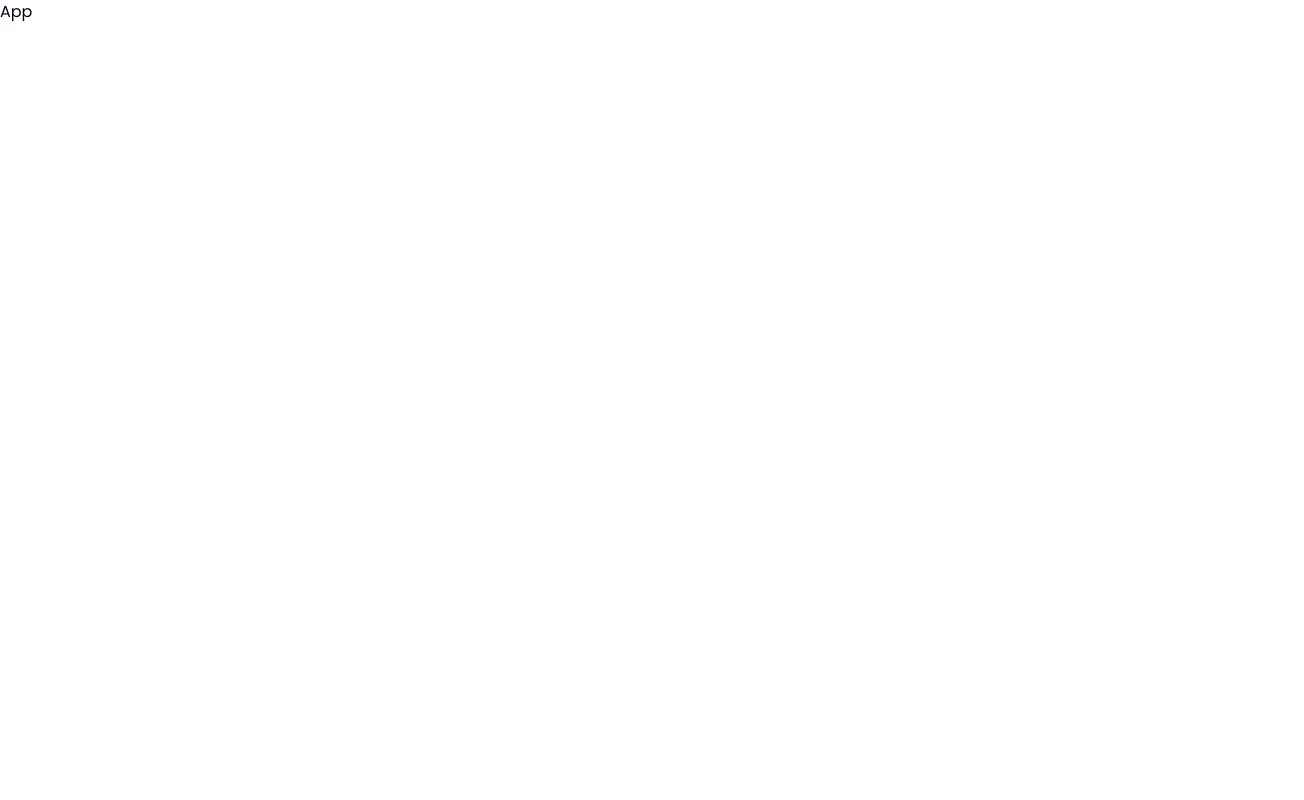
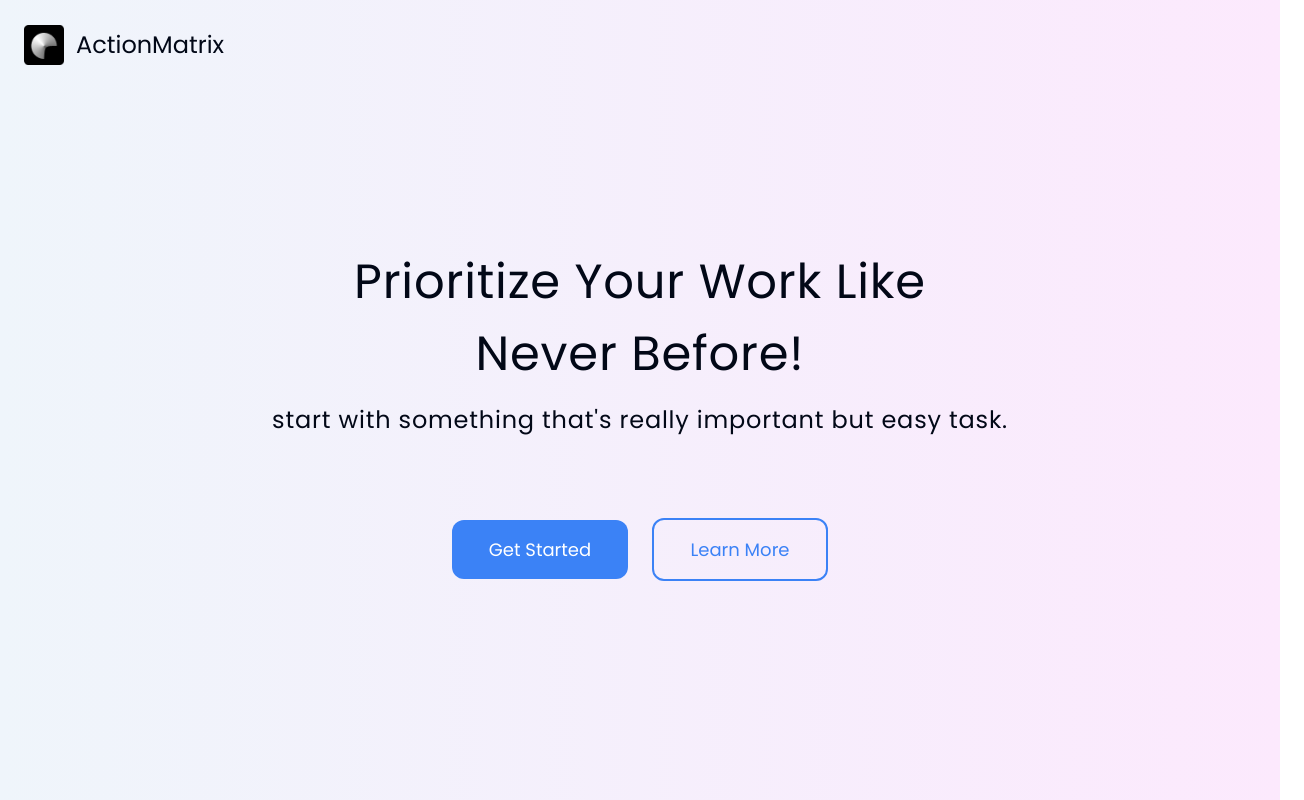
Before and after one commit to CLOUDoort/ActionMatrix, a React (Vite) app: page / in a window 1280 px wide. Shown: the whole page, 1304 px wide, since content can reach past the window. Built offline with nearby package versions, Linux system fonts and the light colour scheme.

Commit message:
feat: task list

```diff
--- a/src/App.tsx
+++ b/src/App.tsx
@@ -1,7 +1,52 @@
+import { RouterProvider, createBrowserRouter } from 'react-router-dom';
+
+import AppLayout from './ui/AppLayout';
+import Home from './ui/Home';
+import TodoList, { loader as todoLoader } from './features/task/TodoList';
+import DoneList, { loader as doneLoader } from './features/task/DoneList';
+import CreateTask from './features/create/CreateTask';
+
 const App = () => {
-  return (
-    <div>App</div>
-  )
-}
+  const router = createBrowserRouter([
+    {
+      path: '/',
+      element: <Home />,
+    },
+    {
+      element: <AppLayout />,
+      children: [
+        {
+          path: '/app/todo',
+          element: <TodoList />,
+          loader: todoLoader,
+          children: [
+            {
+              path: ':priority/:difficulty',
+              element: <TodoList />,
+              loader: todoLoader,
+            },
+          ],
+        },
+        {
+          path: '/app/done',
+          element: <DoneList />,
+          loader: doneLoader,
+          children: [
+            {
+              path: ':priority/:difficulty',
+              element: <DoneList />,
+              loader: doneLoader,
+            },
+          ],
+        },
+        {
+          path: '/app/create',
+          element: <CreateTask />,
+        },
+      ],
+    },
+  ]);
+  return <RouterProvider router={router} />;
+};
 
-export default App
+export default App;
--- /dev/null
+++ b/src/features/task/DoneList.tsx
@@ -0,0 +1,36 @@
+import { LoaderFunction, useLoaderData } from 'react-router-dom';
+import { getTasks } from '../../services/apiTasks';
+import AppMain from '../../ui/AppMain';
+import Label from '../../ui/Label';
+import NoTasks from '../../ui/NoTasks';
+import { Task } from 'Task';
+import TaskItem from './TaskItem';
+
+const DoneList = () => {
+  const done: any = useLoaderData();
+  return (
+    <AppMain name="Tasks / Todo">
+      <Label />
+      {done.length === 0 ? (
+        <NoTasks type="Done" />
+      ) : (
+        <div className="flex flex-col">
+          {done.map((task: Task) => (
+            <TaskItem task={task} key={task.id} />
+          ))}
+        </div>
+      )}
+    </AppMain>
+  );
+};
+
+export const loader: LoaderFunction<any> = ({ request }) => {
+  const url = new URL(request.url);
+  const priority = url.searchParams.get('priority');
+  const difficulty = url.searchParams.get('difficulty');
+
+  const done = getTasks('done', priority, difficulty);
+  return done;
+};
+
+export default DoneList;
--- /dev/null
+++ b/src/features/task/TodoList.tsx
@@ -0,0 +1,37 @@
+import { LoaderFunction, useFetcher, useLoaderData } from 'react-router-dom';
+import { getTasks } from '../../services/apiTasks';
+import AppMain from '../../ui/AppMain';
+import Label from '../../ui/Label';
+import NoTasks from '../../ui/NoTasks';
+import type { Task } from 'Task';
+import TaskItem from './TaskItem';
+
+const TodoList = () => {
+  const todo: any = useLoaderData();
+
+  return (
+    <AppMain name="Tasks / Todo">
+      <Label />
+      {todo.length === 0 ? (
+        <NoTasks type="Todo" />
+      ) : (
+        <div className="flex flex-col w-full h-full">
+          {todo.map((task: Task) => (
+            <TaskItem task={task} key={task.id} />
+          ))}
+        </div>
+      )}
+    </AppMain>
+  );
+};
+
+export const loader: LoaderFunction<any> = ({ request }) => {
+  const url = new URL(request.url);
+  const priority = url.searchParams.get('priority');
+  const difficulty = url.searchParams.get('difficulty');
+
+  const todo = getTasks('todo', priority, difficulty);
+  return todo;
+};
+
+export default TodoList;
--- /dev/null
+++ b/src/services/apiTasks.ts
@@ -0,0 +1,39 @@
+import type { Task } from 'Task';
+
+export const getTasks = (type: string, priority: string | null, difficulty: string | null) => {
+  let task = localStorage.getItem(type);
+  if (task === null) return [];
+
+  let data = JSON.parse(task);
+  if (!priority && !difficulty) return data;
+
+  // priority 조건이 있을 경우 정렬
+  if (priority) data = data.filter((el: Task) => el.priority === priority);
+
+  // difficulty 조건이 있을 경우 정렬
+  if (difficulty) {
+    // task에 difficulty가 있을 경우
+    let difficultyArr = data.filter((el: Task) => {
+      if (el.difficulty) return el.difficulty === difficulty;
+    });
+
+    // task에 subtask가 있을 경우 subtask의 해당 difficulty에 맞는 task 분리
+    let subtaskArr = data.filter((el: Task) => el.subtask && el.subtask[difficulty].length !== 0);
+    subtaskArr = subtaskArr.map((el: Task) => {
+      if (el.subtask && el.subtask[difficulty].length !== 0) return el.subtask[difficulty];
+    });
+    data = [...difficultyArr, ...subtaskArr.flat()];
+  }
+
+  return data;
+};
+
+export const deleteTask = (type: string, targetId: string) => {
+  let task = localStorage.getItem(type);
+  if (task === null) return;
+
+  let data = JSON.parse(task);
+  data = data.filter((el: Task) => el.id !== targetId);
+
+  localStorage.setItem(type, JSON.stringify(data));
+};
```
